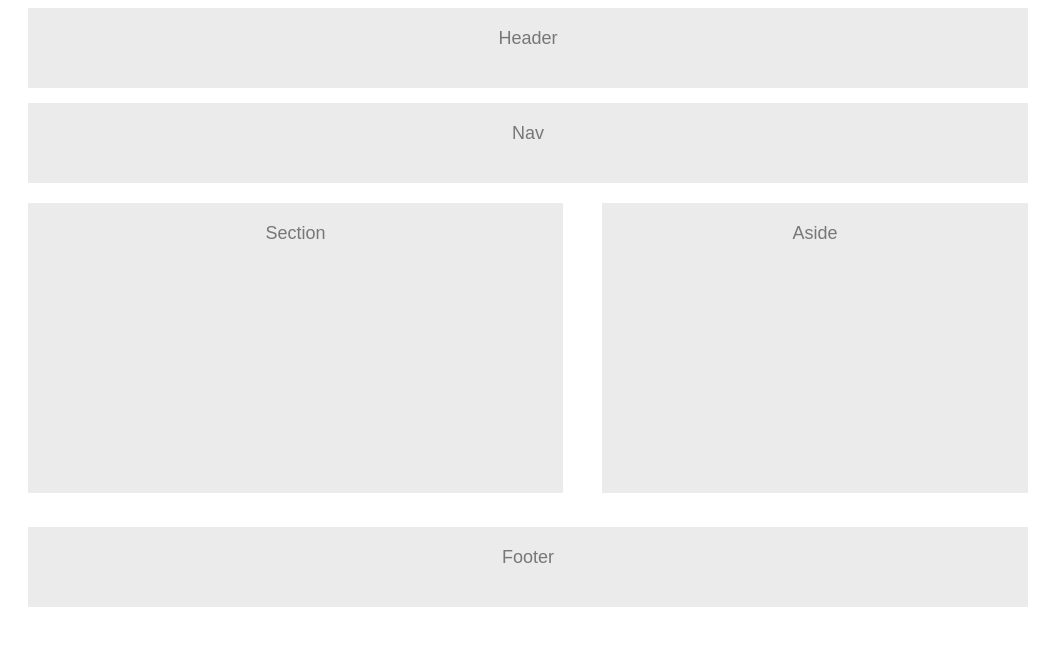
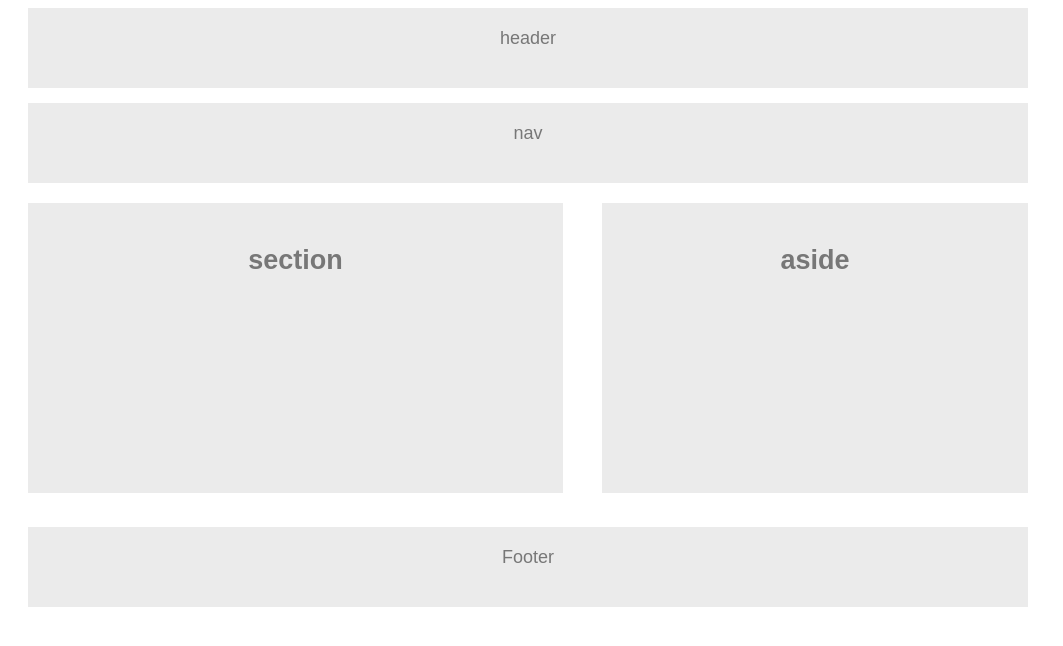
Before and after one commit to charissafajardo/HW-Wireframe, a plain HTML site: page index.html in a window 1280 px wide. Shown: the whole page, without its empty margins (0-1063 px from the left). Drawn offline with Linux system fonts and the light colour scheme.

Commit message:
HW-Wireframe

```diff
--- a/index.html
+++ b/index.html
@@ -6,15 +6,16 @@
     <link rel="stylesheet" href="style.css">
 </head>
 
-<header>Header</header>
+<header>header</header>
 
-<nav>Nav</nav>
+<nav>nav</nav>
 
 <span class="s">
-<section>Section</section>
+<section><h2>section</h2></section>
 </span>
 <span class="s">
-<aside>Aside</aside>
+<aside><h1>aside</h1>
+</aside>
 </span>
 
 <footer>Footer</footer>
```
